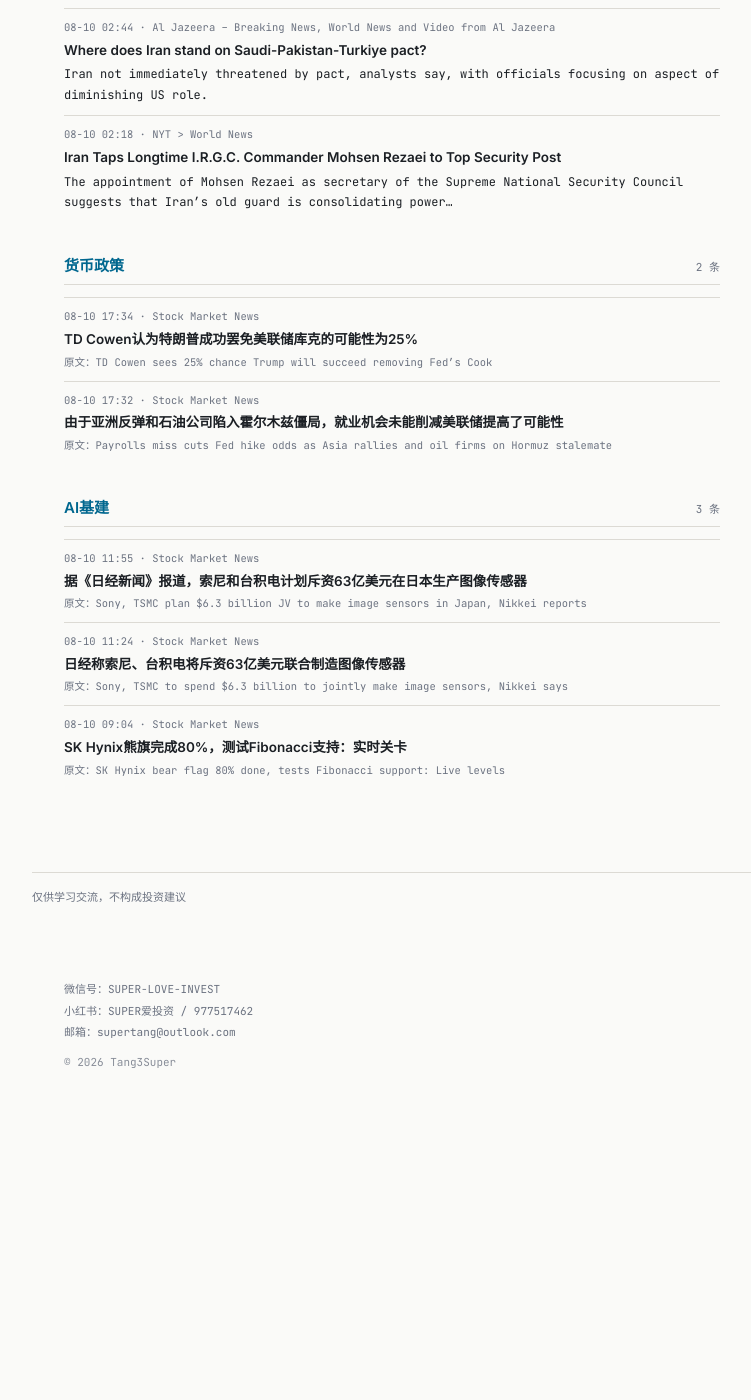
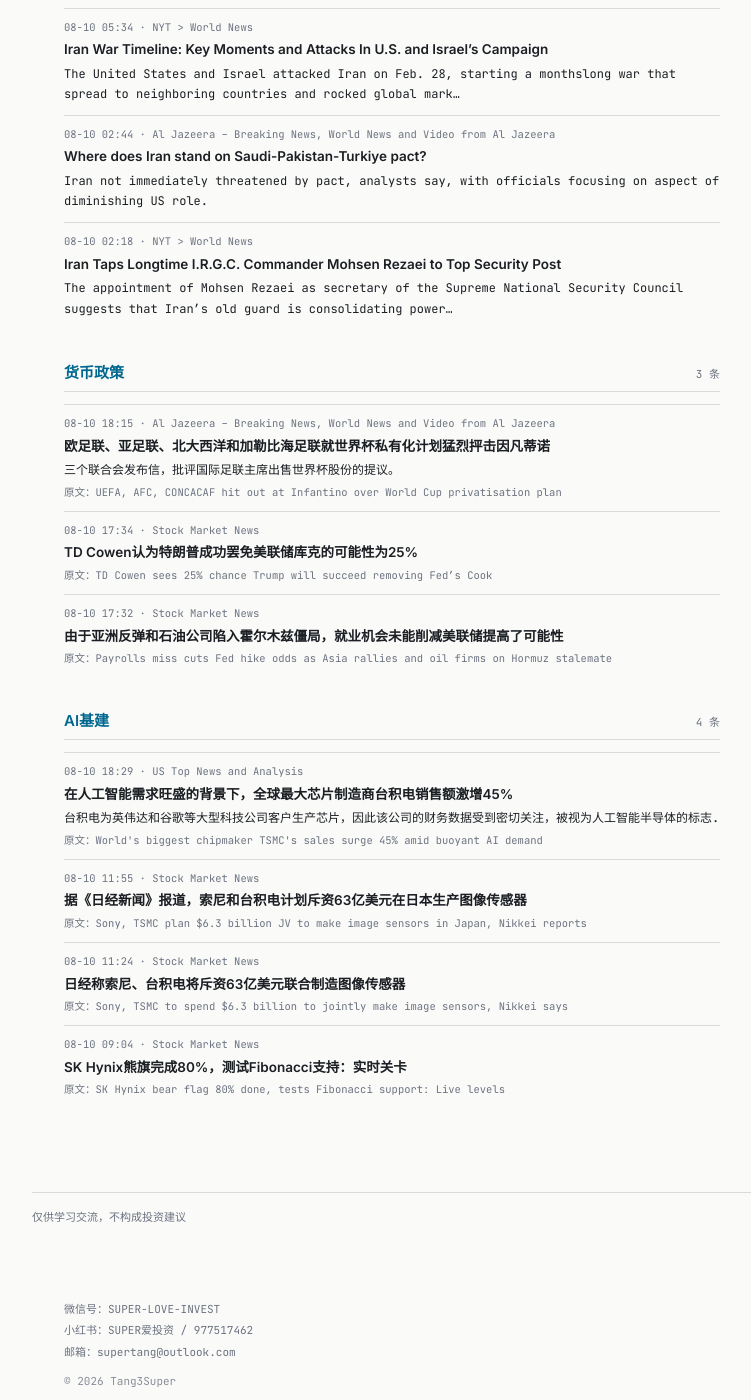
Before and after one commit to tang3super/tang3super.github.io, a Jekyll site: the page built from _macro_trade/news-digest.md, in a window 1280 px wide and 1400 px high, scrolled down 1666 px. Shown: the whole window, without its empty margins (248-999 px from the left). Built offline with Jekyll 4.4.1, drawn with Linux system fonts in a browser that asks for light colours; before the commit the page ends 2761 px from its top, so only the background shows below that; some of the changed text lies outside the part shown.

Commit message:
sync news-digest article

```diff
--- a/_macro_trade/news-digest.md
+++ b/_macro_trade/news-digest.md
@@ -9,6 +9,13 @@
 topics:
 - name: 地缘政治
   items:
+  - title: Who is Mohsen Rezaei, and how significant is his appointment?
+    summary: Former IRGC commander Rezaei will be taking over as secretary of Iran's top security body amid Hormuz talks.
+    link: https://www.aljazeera.com/news/2026/8/10/who-is-mohsen-rezaei-and-how-significant-is-his-appointment?traffic_source=rss
+    source: Al Jazeera – Breaking News, World News and Video from Al Jazeera
+    time: 08-10 18:11
+    title_zh: Mohsen Rezaei是谁？他的任命有多重要？
+    summary_zh: 前伊斯兰革命卫队指挥官雷扎伊将在霍尔木兹会谈期间接任伊朗最高安全机构秘书。
   - title: Payrolls miss cuts Fed hike odds as Asia rallies and oil firms on Hormuz stalemate
     summary: ''
     link: https://www.investing.com/news/stock-market-news/payrolls-miss-cuts-fed-hike-odds-as-asia-rallies-and-oil-firms-on-hormuz-stalemate-93CH-4848211
@@ -112,6 +119,13 @@
     time: 08-10 02:18
 - name: 货币政策
   items:
+  - title: UEFA, AFC, CONCACAF hit out at Infantino over World Cup privatisation plan
+    summary: Three confederations release letter criticising FIFA's president over his proposal to sell off stakes in the World Cup.
+    link: https://www.aljazeera.com/sports/2026/8/10/uefa-afc-concacaf-hit-out-at-infantino-over-world-cup-privatisation-plan?traffic_source=rss
+    source: Al Jazeera – Breaking News, World News and Video from Al Jazeera
+    time: 08-10 18:15
+    title_zh: 欧足联、亚足联、北大西洋和加勒比海足联就世界杯私有化计划猛烈抨击因凡蒂诺
+    summary_zh: 三个联合会发布信，批评国际足联主席出售世界杯股份的提议。
   - title: TD Cowen sees 25% chance Trump will succeed removing Fed’s Cook
     summary: ''
     link: https://www.investing.com/news/stock-market-news/td-cowen-sees-25-chance-trump-will-succeed-removing-feds-cook-93CH-4848212
@@ -126,6 +140,13 @@
     title_zh: 由于亚洲反弹和石油公司陷入霍尔木兹僵局，就业机会未能削减美联储提高了可能性
 - name: AI基建
   items:
+  - title: World's biggest chipmaker TSMC's sales surge 45% amid buoyant AI demand
+    summary: TSMC makes chips for Big Tech customers like Nvidia and Google, so the firm's financial figures are closely watched as a sign of AI semicond…
+    link: https://www.cnbc.com/2026/08/10/tsmc-revenue-surge-ai-chip-big-tech.html
+    source: US Top News and Analysis
+    time: 08-10 18:29
+    title_zh: 在人工智能需求旺盛的背景下，全球最大芯片制造商台积电销售额激增45%
+    summary_zh: 台积电为英伟达和谷歌等大型科技公司客户生产芯片，因此该公司的财务数据受到密切关注，被视为人工智能半导体的标志.
   - title: Sony, TSMC plan $6.3 billion JV to make  image sensors in Japan, Nikkei reports
     summary: ''
     link: https://www.investing.com/news/stock-market-news/sony-tsmc-plan-63-billion-jv-to-make--image-sensors-in-japan-nikkei-reports-4847810
```
